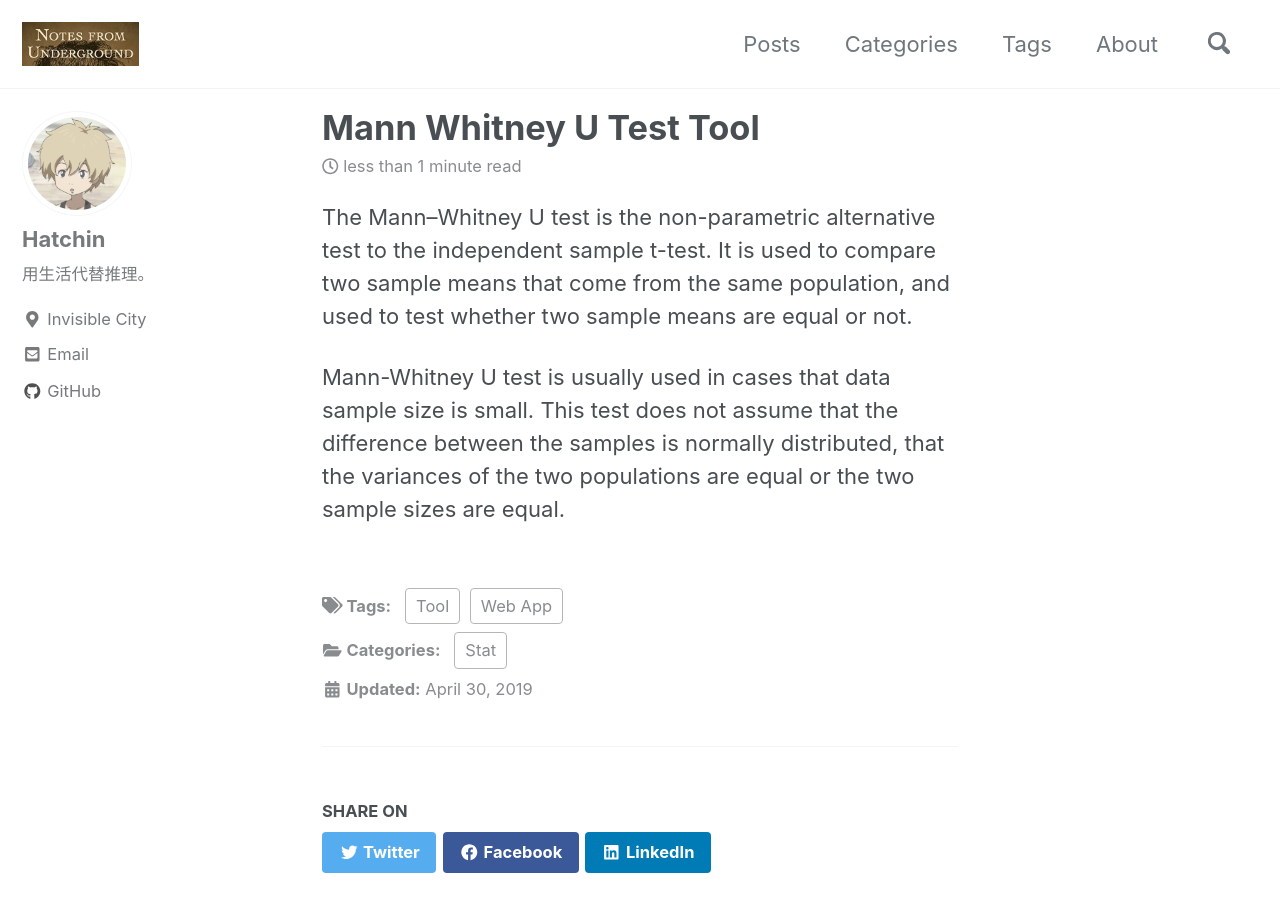
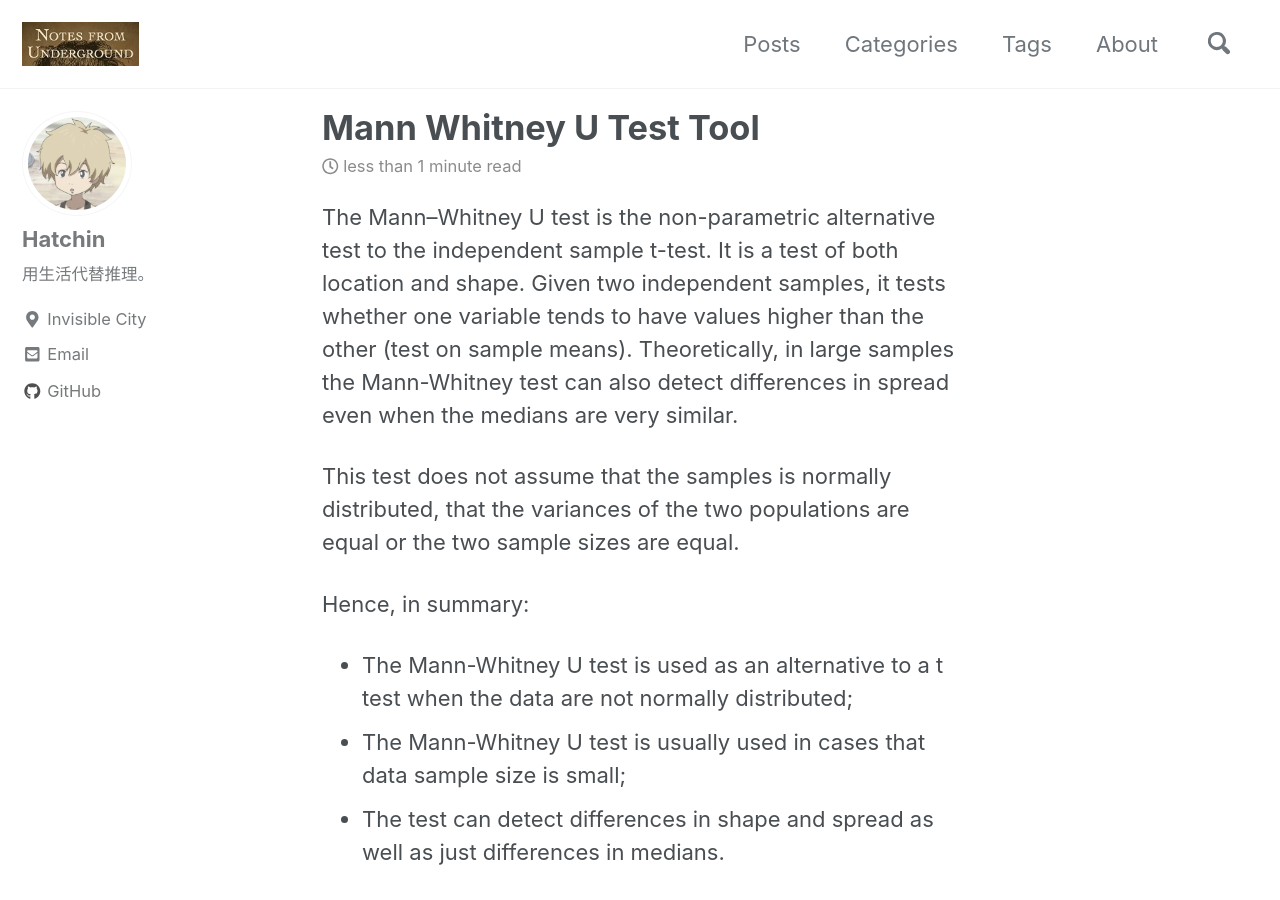
Before and after one commit to Hatchin/NotesFromTheUnderground, a Jekyll site: the page built from _posts/2019-4-30-long.md, in a window 1280 px wide and 900 px high. Built offline with Jekyll 4.4.1, drawn with Linux system fonts in a browser that asks for light colours; cached includes are drawn as plain includes; nearby versions of some CDN libraries.

Commit message:
Update 2019-4-30-long.md

```diff
--- a/_posts/2019-4-30-long.md
+++ b/_posts/2019-4-30-long.md
@@ -9,6 +9,11 @@ tags:
 author_profile: true
 ---
 
-The Mann–Whitney U test is the non-parametric alternative test to the independent sample t-test. It is used to compare two sample means that come from the same population, and used to test whether two sample means are equal or not.
+The Mann–Whitney U test is the non-parametric alternative test to the independent sample t-test. It is a test of both location and shape. Given two independent samples, it tests whether one variable tends to have values higher than the other (test on sample means). Theoretically, in large samples the Mann-Whitney test can also detect differences in spread even when the medians are very similar.
 
-Mann-Whitney U test is usually used in cases that data sample size is small. This test does not assume that the difference between the samples is normally distributed, that the variances of the two populations are equal or the two sample sizes are equal.
+This test does not assume that the samples is normally distributed, that the variances of the two populations are equal or the two sample sizes are equal.
+
+Hence, in summary:
+  - The Mann-Whitney U test is used as an alternative to a t test when the data are not normally distributed;
+  - The Mann-Whitney U test is usually used in cases that data sample size is small;
+  - The test can detect differences in shape and spread as well as just differences in medians.
```
